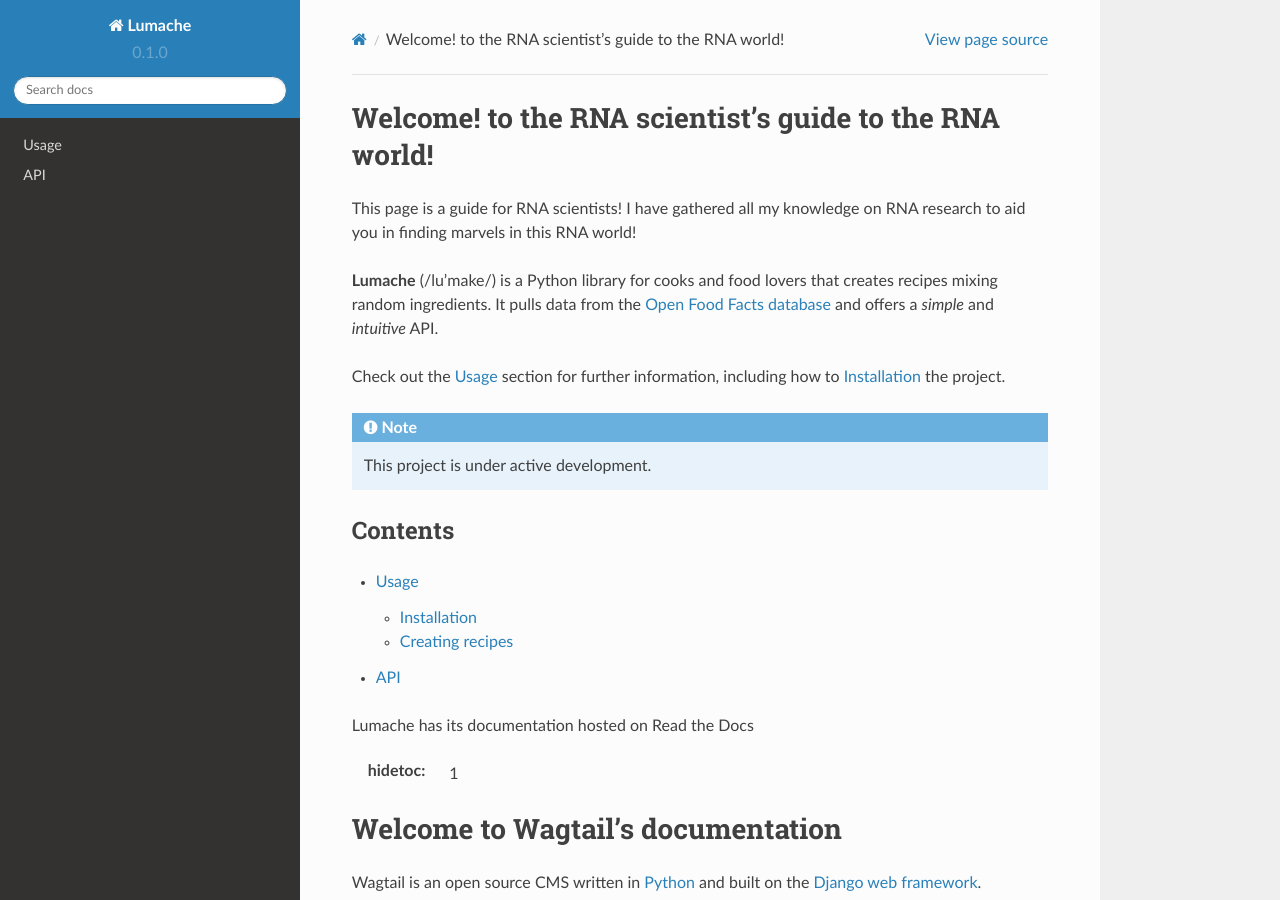
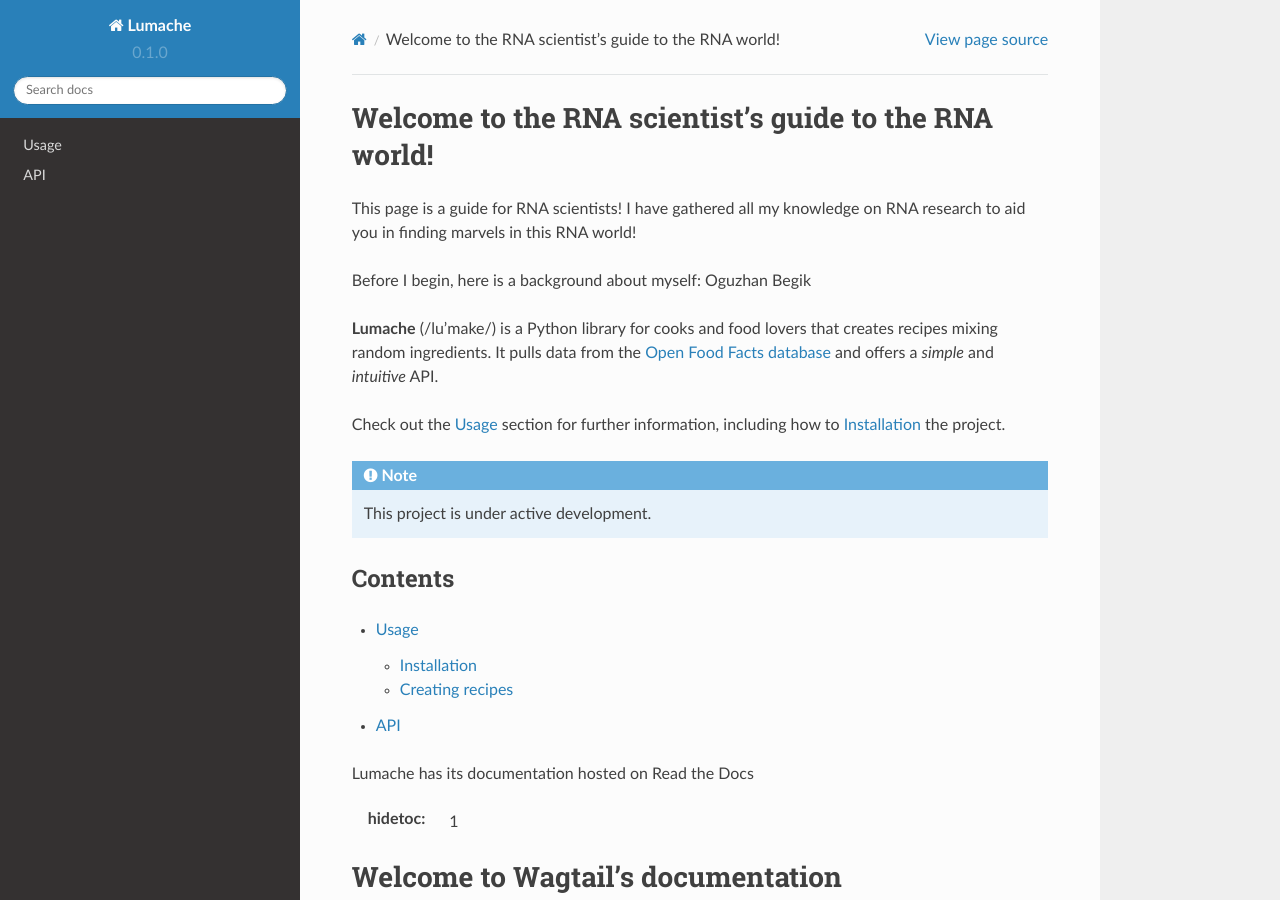
Before and after one commit to obegik/website_readdocs, a Sphinx documentation site: the page built from docs/source/index.rst, in a window 1280 px wide and 900 px high. Built offline with Sphinx 7.4.7 and the Read the Docs theme 2.0.0, drawn with Linux system fonts in a browser that asks for light colours.

Commit message:
Update index.rst

```diff
--- a/docs/source/index.rst
+++ b/docs/source/index.rst
@@ -1,10 +1,10 @@
-Welcome! to the RNA scientist's guide to the RNA world!
+Welcome to the RNA scientist's guide to the RNA world!
 =========================================================
 
 This page is a guide for RNA scientists! I have gathered all my knowledge on
 RNA research to aid you in finding marvels in this RNA world!
 
-
+Before I begin, here is a background about myself: Oguzhan Begik
 
 
 
```
